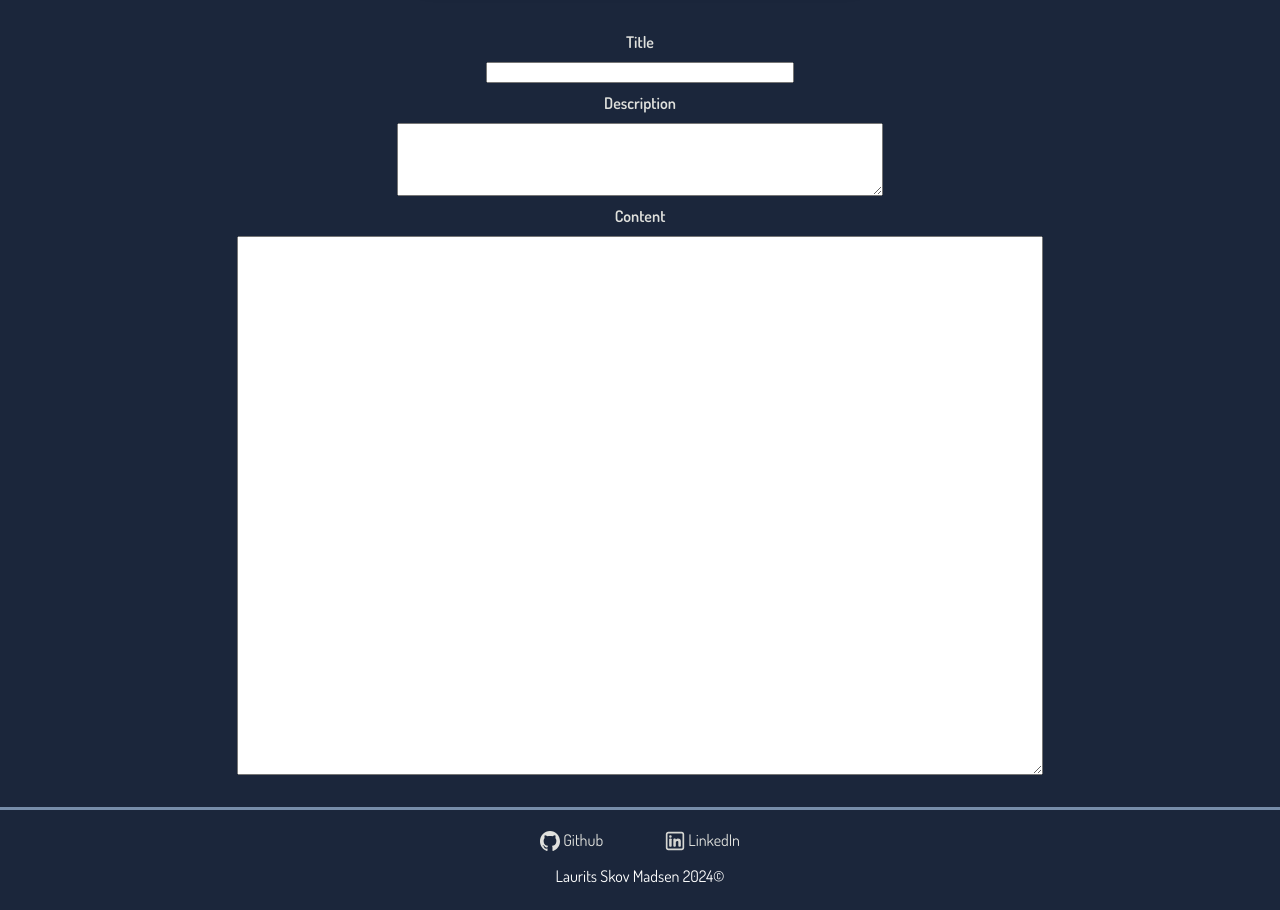
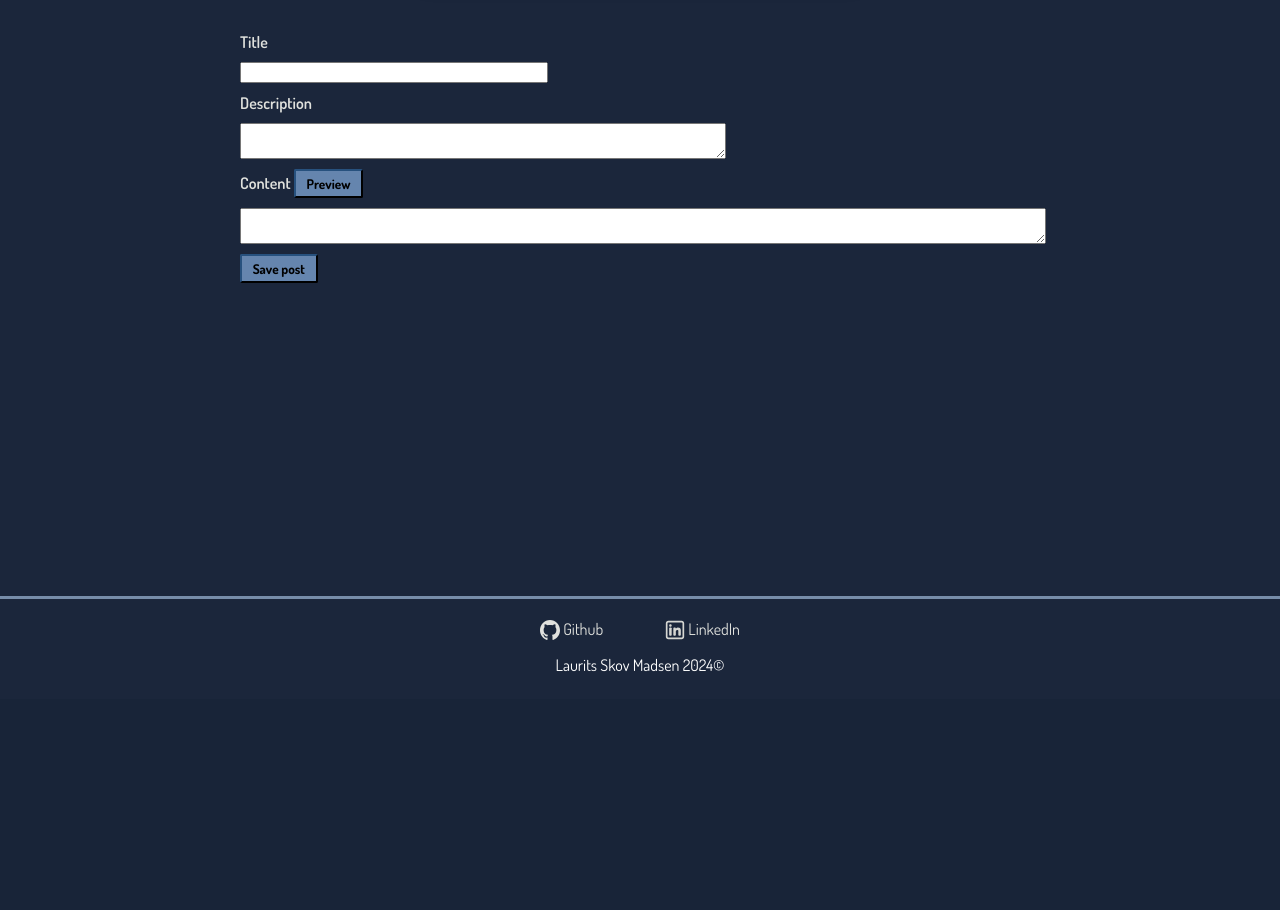
Before and after one commit to DGLaurits/myblog, a Flask app: page /write in a window 1280 px wide. Shown: the part 101-1011 px from the top of the page. After the commit the page ends 773 px from the top, so only its background shows below. Run offline with Flask 3, Linux system fonts and the light colour scheme; some libraries are stand-ins or nearby versions.

Commit message:
Added javascript to site/write

```diff
--- a/app.py
+++ b/app.py
@@ -1,4 +1,6 @@
-from flask import Flask, render_template
+from flask import Flask, render_template, request
+from werkzeug.utils import secure_filename
+import database_handler
 import markdown
 import sqlite3
 
@@ -35,8 +37,11 @@ def project_page(id):
     content_html = markdown.markdown(content_markdown)
     return render_template("project_page.html", content=content_html)
 
-@app.route("/write")
+@app.route("/write", methods=["GET", "POST"])
 def write_page():
+    if request.method == "POST":
+        print(request.form.to_dict())
+
     return render_template("writing.html")
 
 if __name__ == "__main__":
--- a/static/styles/adminstyle.css
+++ b/static/styles/adminstyle.css
@@ -2,7 +2,6 @@
     display: flex;
     flex-direction: column;
     width: clamp(100px, 80vw, 800px);
-    align-items: center;
     gap: 10px;
 }
 
@@ -12,10 +11,14 @@
 
 #write_form textarea[name="description"] {
     width: 60%;
-    height: 5em;
+    height: auto;
 }
 
 #write_form textarea[name="content"] {
     width: 100%;
-    height: 40em;
+    height: auto;
 }
+
+#write_form button[type="submit"] {
+    place-self: flex-start;
+}
--- a/static/styles/style.css
+++ b/static/styles/style.css
@@ -38,9 +38,21 @@ label {
 }
 
 code {
+    text-decoration: none;
+    color: var(--font-color);
+    display: inline-block;
     background-color: #324260;
     border-radius: 4px;
     padding: 2px;
+}
+
+button {
+    background-color: var(--light-color);
+    border-color: var(--dark-color);
+    border-radius: 2px;
+    font-family: 'Dosis';
+    font-weight: 700;
+    padding: 0.3em .8em;
 }
 
 img {
@@ -54,6 +66,11 @@ svg {
 header {
     padding: 2em 5em;
     display: flex;
+}
+
+.hidden {
+    display: none;
+    visibility: hidden;
 }
 
 .top-nav {
--- a/templates/writing.html
+++ b/templates/writing.html
@@ -5,13 +5,46 @@
 {% block main %}
 
 <section>
-    <form id="write_form">
-        <label for="title">Title</label>
+    <form action="/write" method="post" id="write_form">
+        <label>Title</label>
         <input type="text" name="title">
-        <label for="description">Description</label>
-        <textarea name="description"></textarea>
-        <label for="content">Content</label>
-        <textarea name="content"></textarea>
+        <label>Description</label>
+        <textarea name="description" id="description"></textarea>
+        <div>
+            <label>Content</label>
+            <button type="button" id="preview-button">Preview</button>
+        </div>
+        <textarea name="content" id="content"></textarea>
+        <div id="preview" class="hidden">
+
+        </div>
+        <button type="submit">Save post</button>
     </form>
 </section>
+<script src="https://unpkg.com/showdown/dist/showdown.min.js"></script>
+<script>
+
+    description = document.getElementById("description")
+    content = document.getElementById("content");
+    preview = document.getElementById("preview");
+    preview_button = document.getElementById("preview-button");
+
+    description.addEventListener('input', () => {
+
+    });
+
+    content.addEventListener('input', () => {
+        content.style.height = `${content.scrollHeight-4}px`;
+        var converter = new showdown.Converter(),
+        text      = content.value,
+        html      = converter.makeHtml(text);
+        preview.innerHTML = html;
+    });
+
+    preview_button.addEventListener("click", () => {
+        content.classList.toggle("hidden");
+        preview.classList.toggle("hidden");
+    });
+
+</script>
 {% endblock %}
```
